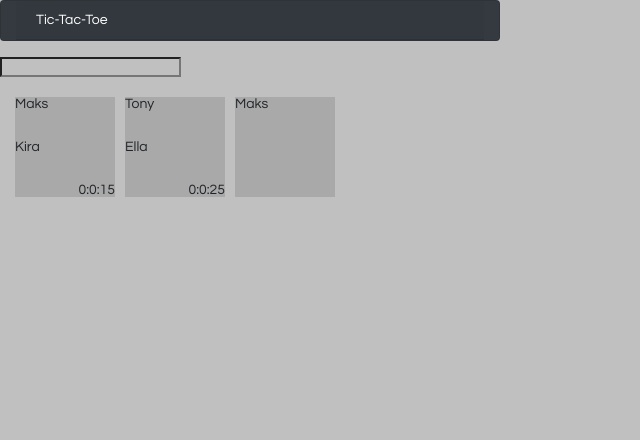
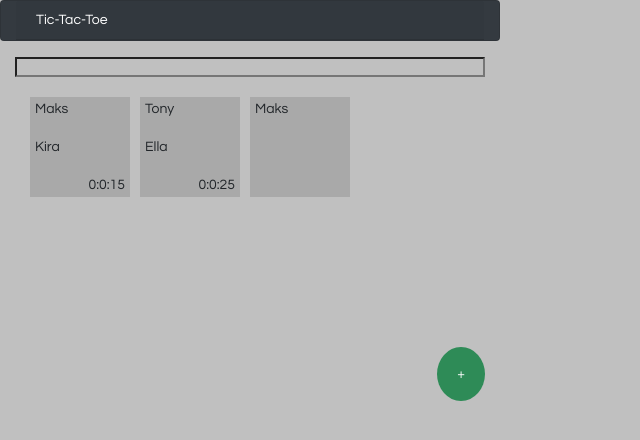
Before and after one commit to AinazZ/tic-tac-toe, a React app: page / in a window 1280 px wide. Shown: the whole page, without its empty margins (0-640 px from the left). Built offline with nearby package versions, Linux system fonts and the light colour scheme.

Commit message:
Список игр

```diff
--- a/src/components/game-list.css
+++ b/src/components/game-list.css
@@ -1,3 +1,8 @@
+.main {
+  display: flex;
+  flex-direction: column;
+}
+
 .gameList {
   display: flex;
   flex-direction: row;
@@ -10,3 +15,15 @@
 .user {
   background: #C0C0C0;
 }
+
+.addGame {
+  background-color: #2E8B57;
+  border: none;
+  color: #FFFFFF;
+  padding: 20px;
+  text-align: center;
+  display: inline-block;
+  border-radius: 100%;
+  margin-top: 150px;
+  align-self: flex-end;
+}
--- a/src/components/game-list.js
+++ b/src/components/game-list.js
@@ -58,11 +58,12 @@ export default class GameList extends Component {
     ));
 
     return (
-      <div>
+      <div className="main container">
         <input className="user"></input>
         <div className="gameList container">
           {gameItems}
         </div>
+        <button className="addGame">+</button>
       </div>
     );
   }
--- a/src/components/game.css
+++ b/src/components/game.css
@@ -5,7 +5,7 @@
   height: 100px;
   width: 100px;
   margin: 0 5px;
-  background: #A9A9A9;
+  padding: 5px;
 }
 
 .time {
--- a/src/components/game.js
+++ b/src/components/game.js
@@ -4,8 +4,18 @@ import './game.css';
 
 export default class Game extends Component{
   render() {
+    let styles = {
+      background: "#A9A9A9"
+    };
+    let step = this.props.step;
+    let winner = this.props.step;
+
+    if (winner) {
+      styles.background = "#A9A9A9"
+    }
+
     return(
-      <div className="game">
+      <div className="game" style={styles}>
         <div>
           {this.props.user1}
         </div>
```
